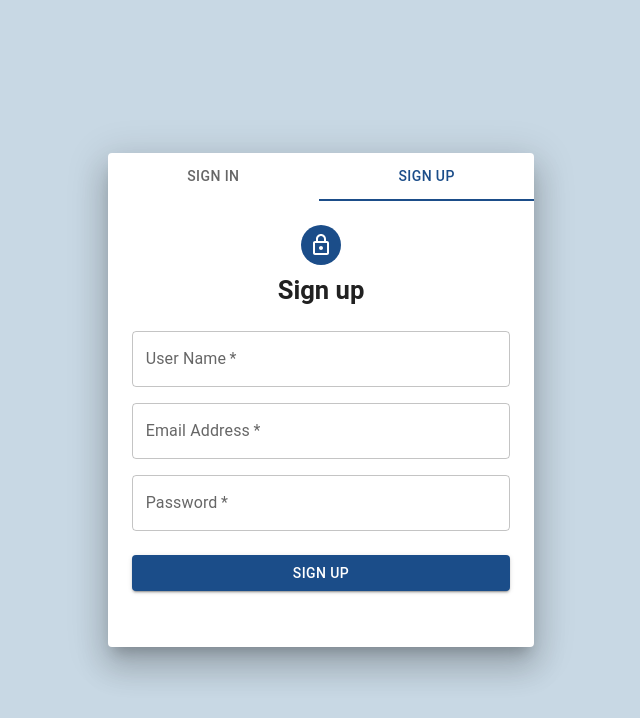
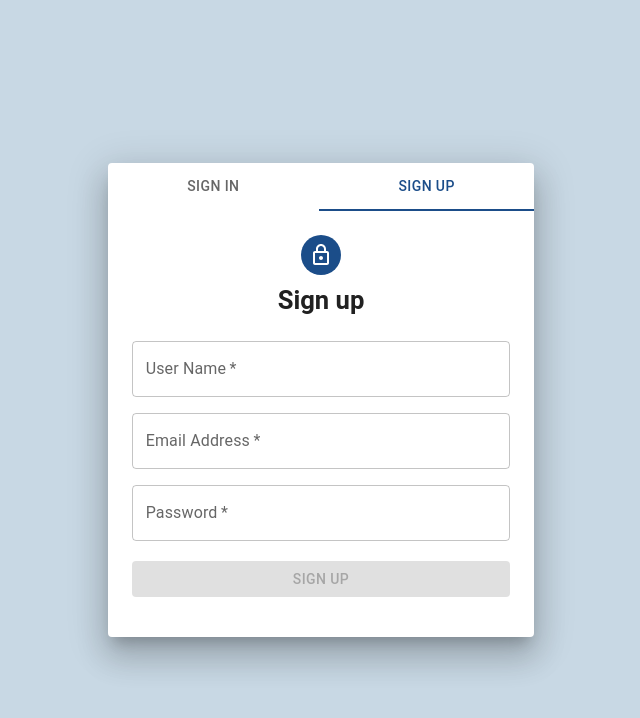
Before and after one commit to ShaoorMazhar/Food-System, a React (Create React App) app: page /userLogin in a window 1280 px wide. Both pictures are taken after a click on the tab "SIGN UP". Shown: the top 718 px of the page, without its empty margins (319-959 px from the left). Built offline with nearby package versions, Linux system fonts and the light colour scheme.

Commit message:
button changes

```diff
--- a/src/components/button.jsx
+++ b/src/components/button.jsx
@@ -1,12 +1,13 @@
 import React from "react";
 import Button from "@mui/material/Button";
-export default function Btn({ disabled, color, icon, onClick, text }) {
+export default function Btn({ disabled, color, icon, onClick, text, variant, type }) {
   return (
     <Button
+      type={type}
       disabled={disabled}
       color={color}
       sx={{ marginTop: "20px", width: "100%" }}
-      variant="contained"
+      variant={variant}
       endIcon={icon}
       onClick={onClick}>
       {text}
--- a/src/forms/signIn.jsx
+++ b/src/forms/signIn.jsx
@@ -1,6 +1,6 @@
 import * as React from "react";
 import Avatar from "@mui/material/Avatar";
-import Button from "@mui/material/Button";
+import Btn from "../components/button";
 import CssBaseline from "@mui/material/CssBaseline";
 import TextField from "@mui/material/TextField";
 import Link from "@mui/material/Link";
@@ -60,9 +60,8 @@ export default function SignIn({ handleChange }) {
               id="password"
               autoComplete="current-password"
             />
-            <Button type="submit" fullWidth variant="contained" sx={{ mt: 3, mb: 2 }}>
-              Sign In
-            </Button>
+            <Btn type="submit" variant="contained" text="Sign In" />
+
             <Grid container>
               <Grid item xs={12}>
                 <Link href="/adminLogin" variant="body1">
--- a/src/forms/signUp.jsx
+++ b/src/forms/signUp.jsx
@@ -1,6 +1,5 @@
-import * as React from "react";
+import React, { useState } from "react";
 import Avatar from "@mui/material/Avatar";
-import Button from "@mui/material/Button";
 import CssBaseline from "@mui/material/CssBaseline";
 import TextField from "@mui/material/TextField";
 import Grid from "@mui/material/Grid";
@@ -10,15 +9,19 @@ import Typography from "@mui/material/Typography";
 import Container from "@mui/material/Container";
 import { ThemeProvider } from "@mui/material/styles";
 import theme from "../theme";
+import Btn from "../components/button";
 
 export default function SignUp() {
+  const [userName, setUserName] = useState("");
+  const [password, setPassword] = useState("");
+  const [email, setEmail] = useState("");
   const handleSubmit = (event) => {
     event.preventDefault();
-    const data = new FormData(event.currentTarget);
-    console.log({
-      email: data.get("email"),
-      password: data.get("password")
-    });
+    // const data = new FormData(event.currentTarget);
+    // console.log({
+    //   email: data.get("email"),
+    //   password: data.get("password")
+    // });
   };
 
   return (
@@ -42,18 +45,24 @@ export default function SignUp() {
             <Grid container spacing={2}>
               <Grid item xs={12}>
                 <TextField
+                  onChange={(e) => {
+                    setUserName(e.target.value);
+                  }}
                   required
                   fullWidth
                   id="userName"
                   label="User Name"
                   name="userName"
-                  autoComplete="family-name"
+                  autoComplete="user-name"
                 />
               </Grid>
               <Grid item xs={12}>
                 <TextField
                   required
                   fullWidth
+                  onChange={(e) => {
+                    setEmail(e.target.value);
+                  }}
                   id="email"
                   label="Email Address"
                   name="email"
@@ -64,6 +73,9 @@ export default function SignUp() {
                 <TextField
                   required
                   fullWidth
+                  onChange={(e) => {
+                    setPassword(e.target.value);
+                  }}
                   name="password"
                   label="Password"
                   type="password"
@@ -72,9 +84,13 @@ export default function SignUp() {
                 />
               </Grid>
             </Grid>
-            <Button type="submit" fullWidth variant="contained" sx={{ mt: 3, mb: 2 }}>
-              Sign Up
-            </Button>
+            <Btn
+              type="submit"
+              variant="contained"
+              sx={{ mt: 3, mb: 2 }}
+              disabled={userName === "" || email === "" || password === ""}
+              text="Sign up"
+            />
           </Box>
         </Box>
       </Container>
--- a/src/pages/adminLogin.jsx
+++ b/src/pages/adminLogin.jsx
@@ -1,6 +1,6 @@
 import * as React from "react";
 import Avatar from "@mui/material/Avatar";
-import Button from "@mui/material/Button";
+import Btn from "../components/button";
 import CssBaseline from "@mui/material/CssBaseline";
 import TextField from "@mui/material/TextField";
 import Link from "@mui/material/Link";
@@ -71,9 +71,7 @@ export default function AdminLogin() {
                     id="password"
                     autoComplete="current-password"
                   />
-                  <Button type="submit" fullWidth variant="contained" sx={{ mt: 3, mb: 2 }}>
-                    Sign In
-                  </Button>
+                  <Btn type="submit" variant="contained" text="Sign In" />
                   <Grid container>
                     <Grid container justifyContent="flex-end">
                       <Link href="/userLogin" variant="body1">
```
